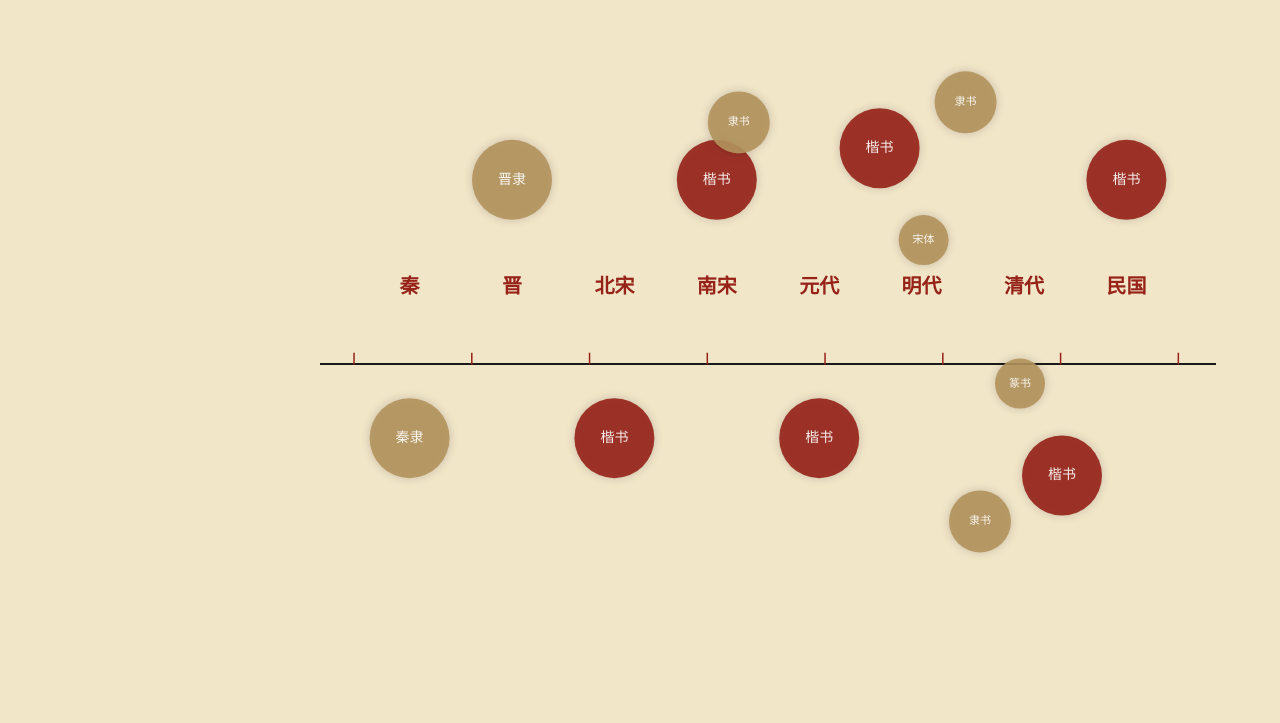
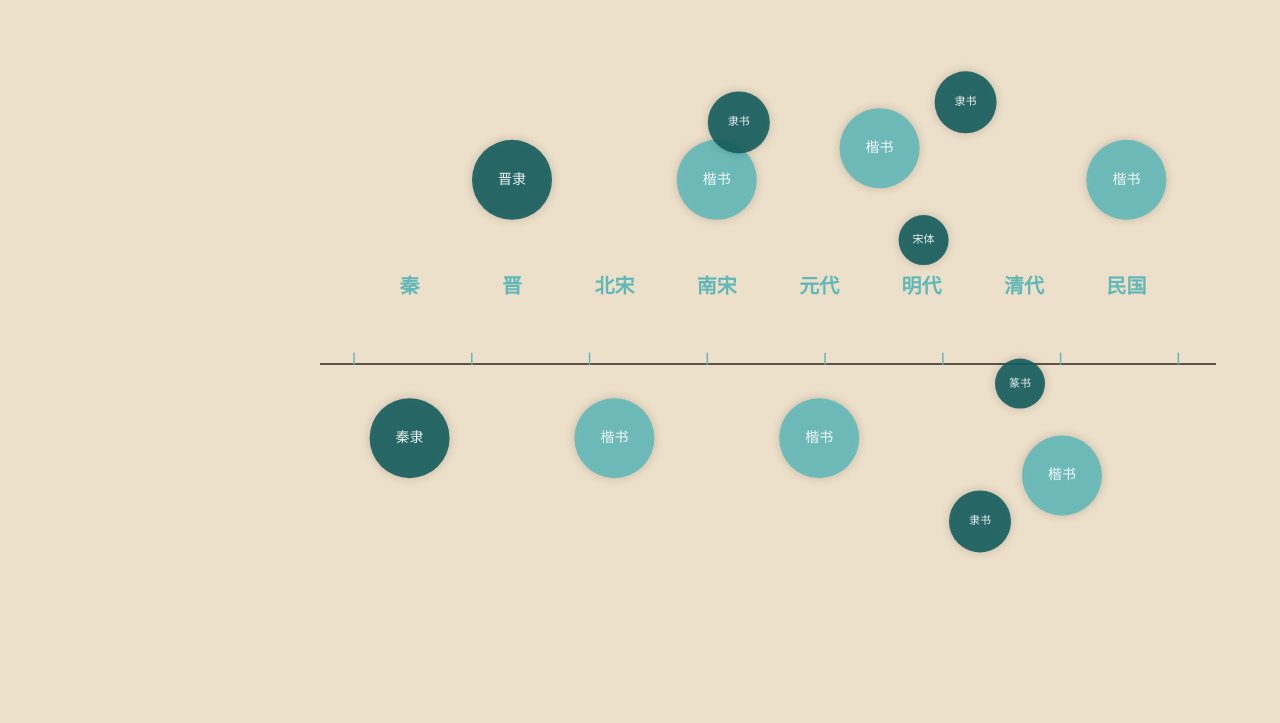
Before and after one commit to loganguitton67-lgtm/index_C2, a plain HTML site: page index.html in a window 1280 px wide. Shown: the part 77-800 px from the top of the page. Drawn offline with nearby package versions, Linux system fonts and the light colour scheme.

Commit message:
Update index.html

```diff
--- a/index.html
+++ b/index.html
@@ -6,10 +6,10 @@
     <script src="https://cdn.jsdelivr.net/npm/echarts@5.4.3/dist/echarts.min.js"></script>
     <style>
         :root {
-            --ancient-yellow: #f2e6c9;
-            --vermilion: #962218;
+            --ancient-yellow: #EDE0CA;
+            --vermilion: #62B8B8;
             --gold: #b3935d;
-            --ink: #1a1a1a;
+            --ink: #5D5149;
         }
         body {
             background: var(--ancient-yellow);
@@ -156,7 +156,7 @@
                 symbolSize: sizeMap[item.rank],
                 symbolOffset: [item.px_off || 0, 0],
                 itemStyle: {
-                    color: item.name === '楷书' ? '#962218' : '#b3935d',
+                    color: item.name === '楷书' ? '#62B8B8' : '#145D5E',
                     opacity: 0.9,
                     shadowBlur: 10, shadowColor: 'rgba(0,0,0,0.2)'
                 },
@@ -212,14 +212,14 @@
                 offset: -window.innerHeight * 0.42,
                 axisLine: { show: false }, axisTick: { show: false },
                 axisLabel: {
-                    fontSize: 20, fontFamily: 'STKaiti', fontWeight: 'bold', color: '#962218', margin: 18,
+                    fontSize: 20, fontFamily: 'STKaiti', fontWeight: 'bold', color: '#62B8B8', margin: 18,
                 },
                 splitLine: { show: false }
             },
             yAxis: { show: false, min: -100, max: 100 },
             graphic: dynasties.map((item, index) => ({
                 type: 'rect', left: (9.5 + index * 11.5) + '%', top: '55.5%',
-                shape: { width: 1.5, height: 12 }, style: { fill: '#962218' }, z: 5
+                shape: { width: 1.5, height: 12 }, style: { fill: '#62B8B8' }, z: 5
             })),
             series: [{
                 name: '书法气泡', type: 'scatter',
```
